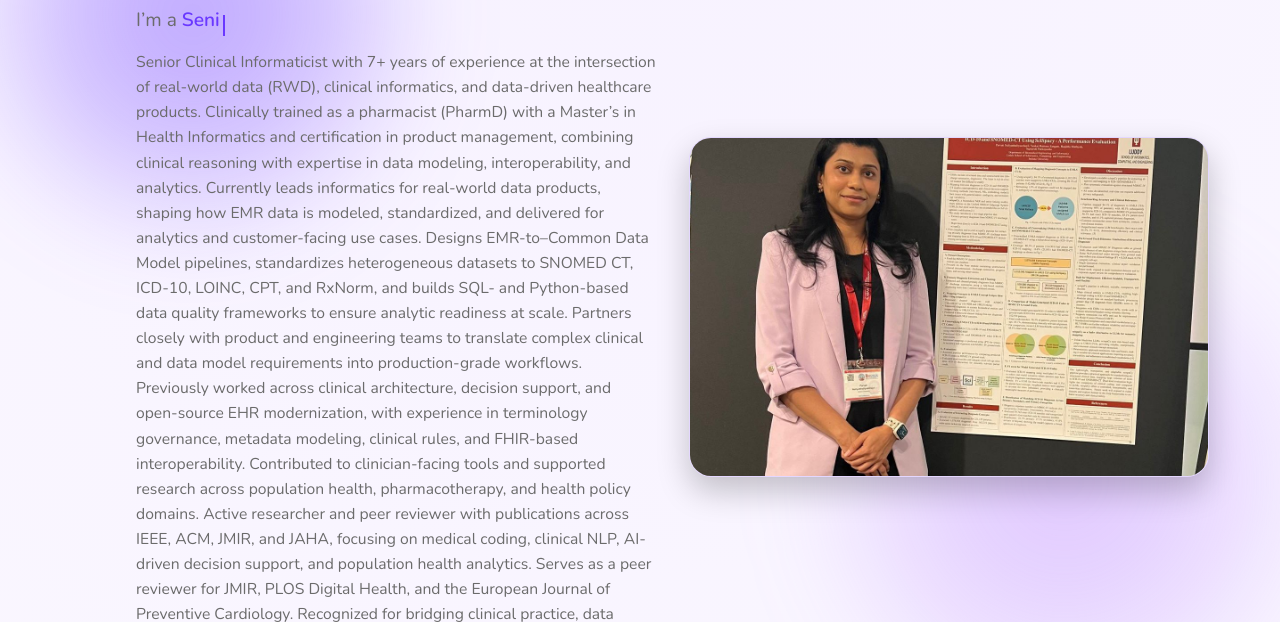
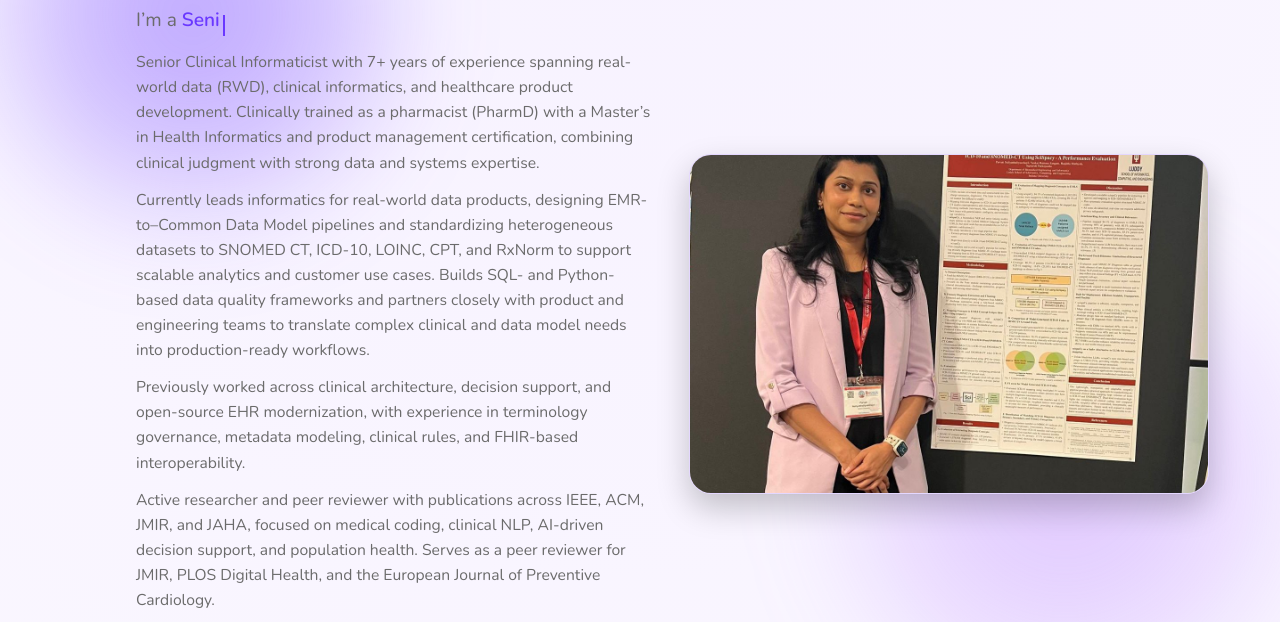
Before and after one commit to pnaliyatthaliyazchayil/portfolio, a plain HTML site: page index.html in a window 1280 px wide. Shown: the part 184-806 px from the top of the page. Drawn offline with nearby package versions, Linux system fonts and the light colour scheme.

Commit message:
Refactor hero section content in index.html

```diff
--- a/index.html
+++ b/index.html
@@ -29,22 +29,35 @@
   <div class="container hero-inner">
 
     <!-- Left: intro text -->
+    <!-- Left: intro text -->
 <div class="hero-text">
   <h1>Hi, I’m Parvati.</h1>
+
   <p class="hero-roles">
     I’m a <span id="role-typed"></span>
   </p>
-      <p class="hero-subtitle">
-        Senior Clinical Informaticist with 7+ years of experience at the intersection of real-world data (RWD), clinical informatics, and data-driven healthcare products. Clinically trained as a pharmacist (PharmD) with a Master’s in Health Informatics and certification in product management, combining clinical reasoning with expertise in data modeling, interoperability, and analytics.
 
-        Currently leads informatics for real-world data products, shaping how EMR data is modeled, standardized, and delivered for analytics and customer-facing use cases. Designs EMR-to–Common Data Model pipelines, standardizes heterogeneous datasets to SNOMED CT, ICD-10, LOINC, CPT, and RxNorm, and builds SQL- and Python-based data quality frameworks to ensure analytic readiness at scale. Partners closely with product and engineering teams to translate complex clinical and data model requirements into production-grade workflows.
+  <div class="hero-subtitle">
+    <p>
+      Senior Clinical Informaticist with 7+ years of experience spanning real-world data (RWD), clinical informatics, and healthcare product development. Clinically trained as a pharmacist (PharmD) with a Master’s in Health Informatics and product management certification, combining clinical judgment with strong data and systems expertise.
+    </p>
 
-        Previously worked across clinical architecture, decision support, and open-source EHR modernization, with experience in terminology governance, metadata modeling, clinical rules, and FHIR-based interoperability. Contributed to clinician-facing tools and supported research across population health, pharmacotherapy, and health policy domains.
+    <p>
+      Currently leads informatics for real-world data products, designing EMR-to–Common Data Model pipelines and standardizing heterogeneous datasets to SNOMED CT, ICD-10, LOINC, CPT, and RxNorm to support scalable analytics and customer use cases. Builds SQL- and Python-based data quality frameworks and partners closely with product and engineering teams to translate complex clinical and data model needs into production-ready workflows.
+    </p>
 
-        Active researcher and peer reviewer with publications across IEEE, ACM, JMIR, and JAHA, focusing on medical coding, clinical NLP, AI-driven decision support, and population health analytics. Serves as a peer reviewer for JMIR, PLOS Digital Health, and the European Journal of Preventive Cardiology.
+    <p>
+      Previously worked across clinical architecture, decision support, and open-source EHR modernization, with experience in terminology governance, metadata modeling, clinical rules, and FHIR-based interoperability.
+    </p>
 
-        Recognized for bridging clinical practice, data infrastructure, and product strategy to deliver interoperable, trustworthy healthcare data systems for both research and real-world impact.
+    <p>
+      Active researcher and peer reviewer with publications across IEEE, ACM, JMIR, and JAHA, focused on medical coding, clinical NLP, AI-driven decision support, and population health. Serves as a peer reviewer for JMIR, PLOS Digital Health, and the European Journal of Preventive Cardiology.
     </p>
+
+    <p>
+      Recognized for bridging clinical practice, data infrastructure, and product strategy to deliver interoperable, trustworthy healthcare data systems for research and real-world impact.
+    </p>
+  </div>
   </div>
 
     <!-- Right: slider -->
```
Lines whose indentation alone changed are shown as unchanged.
